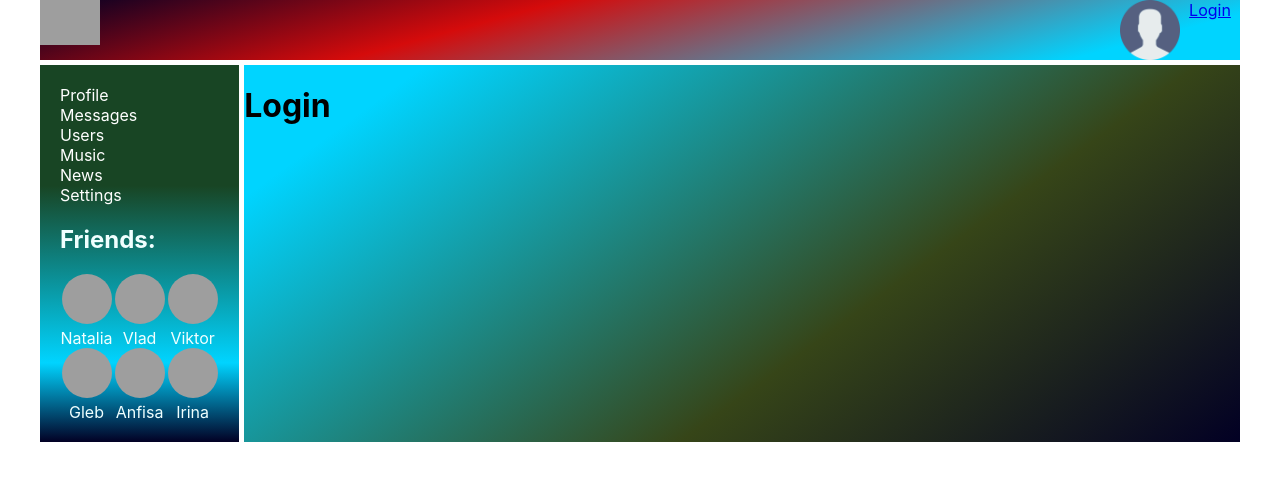
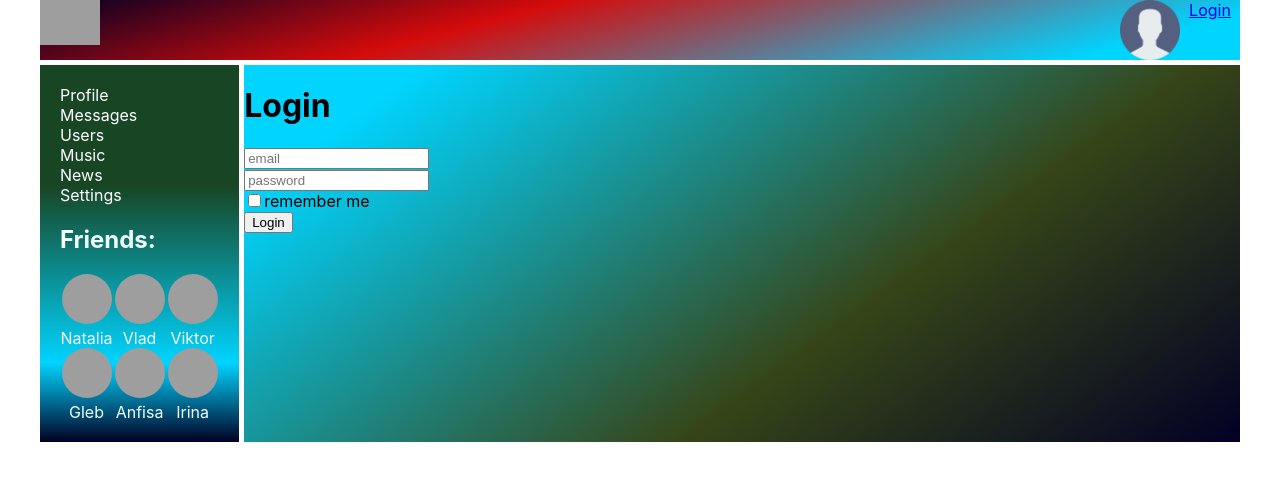
Before and after one commit to Stanislav-3123/Social-Net, a React (Create React App) app: page /login in a window 1280 px wide. Shown: the top 480 px of the page. Built offline with nearby package versions, Linux system fonts and the light colour scheme; no server answers; grey boxes are pictures that could not be loaded.

Commit message:
Логинизация "сырая версия"

```diff
--- a/package.json
+++ b/package.json
@@ -7,6 +7,7 @@
     "@testing-library/react": "^11.2.7",
     "@testing-library/user-event": "^12.8.3",
     "axios": "^0.24.0",
+    "formik": "^2.2.9",
     "react": "^17.0.2",
     "react-dom": "^17.0.2",
     "react-paginate": "^8.1.0",
@@ -15,7 +16,8 @@
     "react-scripts": "4.0.3",
     "redux": "^4.1.2",
     "redux-thunk": "^2.4.1",
-    "web-vitals": "^1.1.2"
+    "web-vitals": "^1.1.2",
+    "yup": "^0.32.11"
   },
   "scripts": {
     "start": "react-scripts start",
--- a/src/api/api.js
+++ b/src/api/api.js
@@ -21,13 +21,19 @@ export const usersAPI = {
 		return instance.delete(`follow/${userId}`)
 	},
 	getProfile(userId) {
-		console.warn('Obsolete metod. Please ProfileAPI object.')
+		console.warn('Obsolete metod. Please use ProfileAPI object.')
 		return profileAPI.getProfile(userId);
 	}
 }
 export const authAPI = {
 	me() {
 		return instance.get(`auth/me`)
+	},
+	login(email, password, rememberMe = false) {
+		return instance.post('/auth/login', { email, password, rememberMe });
+	},
+	logout() {
+		return instance.delete('/auth/login');
 	}
 }
 export const profileAPI = {
--- a/src/components/Login/Login.jsx
+++ b/src/components/Login/Login.jsx
@@ -1,9 +1,47 @@
 import React from "react";
+import LoginForm from "./LoginForm/LoginForm";
+import { connect } from 'react-redux';
+import { login } from './../../redux/auth-reduser';
 
-const Login = () => {
-	return (
-		<h1>Login</h1>
-	)
+
+class Login extends React.Component {
+	componentDidMount() {
+
+	}
+	// loginUser(email, password, rememberMe) {
+	// 	this.props.login(email, password, rememberMe);
+	// }
+
+	render() {
+		return <div>
+			<h1>Login</h1>
+			<LoginForm login={this.props.login} />
+		</div>
+	}
 }
+// let mapStateToProps = (state) => {
+// 	return {
+// 		login: state.auth.login
+// 	}
+//}
 
-export default Login;
+export default connect(null, { login })(Login);
+
+// const LoginForm = (props) => {
+	// 	return (
+	// 		<form>
+	// 			<div>
+	// 				<input placeholder={"Login"} />
+	// 			</div>
+	// 			<div>
+	// 				<input placeholder={"Password"} />
+	// 			</div>
+	// 			<div>
+	// 				<input type='checkbox' /> rememder me
+	// 			</div>
+	// 			<div>
+	// 				<button>Login</button>
+	// 			</div>
+	// 		</form>
+	// 	)
+	// }
--- /dev/null
+++ b/src/components/Login/LoginForm/LoginForm.jsx
@@ -0,0 +1,78 @@
+import { Formik } from "formik"
+import React from "react";
+
+const LoginForm = (props) => {
+	const submit = (values, { setSubmitting }) => {
+		props.login(values.email, values.password, values.rememberMe);
+		// setTimeout(() => {
+		// alert(JSON.stringify(values, null, 2));
+		setSubmitting(false);
+		// }, 400);
+	}
+	return (
+		<Formik
+			initialValues={{ email: '', password: '', rememberMe: '' }}
+			// validate={values => {
+			// 	const errors = {};
+			// 	if (!values.email) {
+			// 		errors.email = 'Required';
+			// 	} else if (
+			// 		!/^[A-Z0-9._%+-]+@[A-Z0-9.-]+\.[A-Z]{2,}$/i.test(values.email)
+			// 	) {
+			// 		errors.email = 'Invalid email address';
+			// 	}
+			// 	return errors;
+			// // }}
+			// onSubmit={submit}
+			onSubmit={submit}
+
+		>
+			{({
+				values,
+				errors,
+				touched,
+				handleChange,
+				handleBlur,
+				handleSubmit,
+				isSubmitting,
+				/* and other goodies */
+			}) => (
+				<form onSubmit={handleSubmit}>
+					<div>
+						<input
+							placeholder="email"
+							type="email"
+							name="email"
+							onChange={handleChange}
+							onBlur={handleBlur}
+							value={values.email}
+						/></div>
+					{errors.email && touched.email && errors.email}
+					<div>
+						<input
+							placeholder="password"
+							type="password"
+							name="password"
+							onChange={handleChange}
+							onBlur={handleBlur}
+							value={values.password}
+						/></div>
+					{errors.password && touched.password && errors.password}
+					<div>
+						<input
+							type="checkbox"
+							name="rememberMe"
+							onChange={handleChange}
+							onBlur={handleBlur}
+							value={values.rememberMe}
+						/>remember me</div>
+					<button type="submit" disabled={isSubmitting}>
+						Login
+					</button>
+				</form>
+			)}
+		</Formik>
+	)
+}
+
+export default LoginForm;
--- a/src/components/Profile/ProfileInfo/ProfileStatus/ProfileSatus.jsx
+++ b/src/components/Profile/ProfileInfo/ProfileStatus/ProfileSatus.jsx
@@ -22,6 +22,13 @@ class ProfileStatus extends React.Component {
 			status: e.currentTarget.value
 		});
 	}
+	componentDidUpdate(prevProps, prevState) {
+		if (prevProps.status !== this.props.status) {
+			this.setState({
+				status: this.props.status
+			})
+		}
+	}
 	render() {
 		return (
 			<div>
--- a/src/components/Users/Users.jsx
+++ b/src/components/Users/Users.jsx
@@ -21,7 +21,7 @@ let Users = (props) => {
 				<span>
 					<div>
 						<NavLink to={'/profile/' + u.id}>
-							<img src={u.photos.small != null ? u.photos.small : userPhoto}
+							<img alt="img" src={u.photos.small != null ? u.photos.small : userPhoto}
 								className={style.avatar} />
 						</NavLink>
 					</div>
--- a/src/redux/auth-reduser.js
+++ b/src/redux/auth-reduser.js
@@ -40,15 +40,29 @@ const authReduser = (state = initialState, action) => {
 			return state;
 	}
 }
-export const setAuthUserData = (userId, email, login) => ({ type: SET_USER_DATA, data: { userId, email, login } });
+export const setAuthUserData = (userId, email, login, isAuth) => ({ type: SET_USER_DATA, data: { userId, email, login, isAuth } });
 // export const setAuthUserId = (id) => ({ type: SET_USER_ID, id });
 // export const setAuthUserEmail = (email) => ({ type: SET_USER_EMAIL, email });
 // export const setAuthUserLogin = (login) => ({ type: SET_USER_LOGIN, login });
+export const login = (email, password, rememberMe) => (dispatch) => {
+	authAPI.login(email, password, rememberMe).then(response => {
+		if (response.data.resultCode === 0) {
+			dispatch(setAuthUserData());
+		}
+	});
+}
+export const logout = () => (dispatch) => {
+	authAPI.logout().then(response => {
+		if (response.data.resultCode === 0) {
+			dispatch(setAuthUserData(null, null, null, false));
+		}
+	});
+}
 export const getAuthUserData = () => (dispatch) => {
 	authAPI.me().then(response => {
 		if (response.data.resultCode === 0) {
-			let { id, email, login } = response.data.data;
-			dispatch(setAuthUserData(id, email, login));
+			let { id, email, login, } = response.data.data;
+			dispatch(setAuthUserData(id, email, login, true));
 			// dispatch(setAuthUserId(response.data.data.id));
 			// dispatch(setAuthUserEmail(response.data.data.email));
 			// dispatch(setAuthUserLogin(response.data.data.login));
--- a/src/redux/profile-reducer.js
+++ b/src/redux/profile-reducer.js
@@ -58,7 +58,6 @@ export const getUserProfile = (userId) => (dispatch) => {
 export const getStatus = (userId) => (dispatch) => {
 	profileAPI.getStatus(userId)
 		.then(response => {
-			debugger;
 			dispatch(setUserStatus(response.data));
 		});
 }
```
Also changed, not shown: 1 other file (tests, documents, lock files or other folders).
